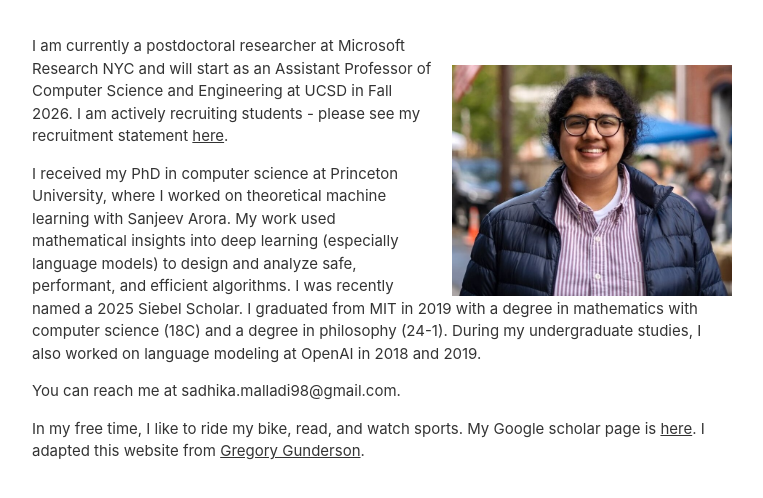
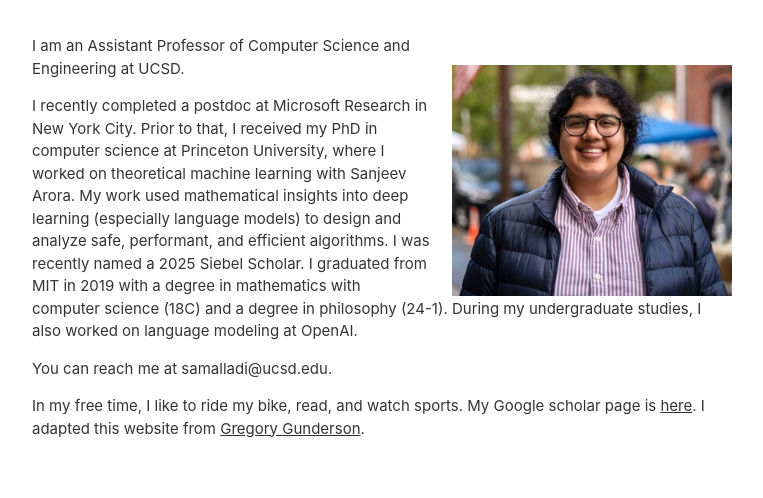
Before and after one commit to sadhikamalladi/sadhikamalladi.github.io, a plain HTML site: page index.html in a window 1280 px wide. Shown: the part 136-634 px from the top of the page, without its empty margins (258-1021 px from the left). Drawn offline with nearby package versions, Linux system fonts and the light colour scheme; some packages are replaced by stand-ins of ours.

Commit message:
Update biography, contact information, and recruitment note

```diff
--- a/index.html
+++ b/index.html
@@ -55,9 +55,9 @@ MathJax.Hub.Config({
     <img src="image/personal_photo.jpg" alt="Sadhika Malladi" class="personal-photo">
 
     <div id='about'>
-      <p>I am currently a postdoctoral researcher at Microsoft Research NYC and will start as an Assistant Professor of Computer Science and Engineering at UCSD in Fall 2026. I am actively recruiting students - please see my recruitment statement <a href="https://sadhikamalladi.github.io//recruitment/index.html">here</a>.</p>
+      <p>I am an Assistant Professor of Computer Science and Engineering at UCSD.</p>
 
-    <p>I received my PhD in computer science at Princeton University, where I worked on theoretical machine learning with Sanjeev Arora. My work used mathematical insights into deep learning (especially language models) to design and analyze safe, performant, and efficient algorithms. I was recently named a 2025 Siebel Scholar. I graduated from MIT in 2019 with a degree in mathematics with computer science (18C) and a degree in philosophy (24-1). During my undergraduate studies, I also worked on language modeling at OpenAI in 2018 and 2019. </p><p>You can reach me at sadhika.malladi98@gmail.com.</p>
+    <p>I recently completed a postdoc at Microsoft Research in New York City. Prior to that, I received my PhD in computer science at Princeton University, where I worked on theoretical machine learning with Sanjeev Arora. My work used mathematical insights into deep learning (especially language models) to design and analyze safe, performant, and efficient algorithms. I was recently named a 2025 Siebel Scholar. I graduated from MIT in 2019 with a degree in mathematics with computer science (18C) and a degree in philosophy (24-1). During my undergraduate studies, I also worked on language modeling at OpenAI. </p><p>You can reach me at samalladi@ucsd.edu.</p>
 
     <p>In my free time, I like to ride my bike, read, and watch sports. My Google scholar page is <a href="https://scholar.google.com/citations?hl=en&user=9HCmTcwAAAAJ">here</a>. I adapted this website from <a href="http://gregorygundersen.com" target="_blank">Gregory Gunderson</a>.</p>
   </div>
```
Also changed, not shown: recruitment/index.html (+1 -1 lines).
